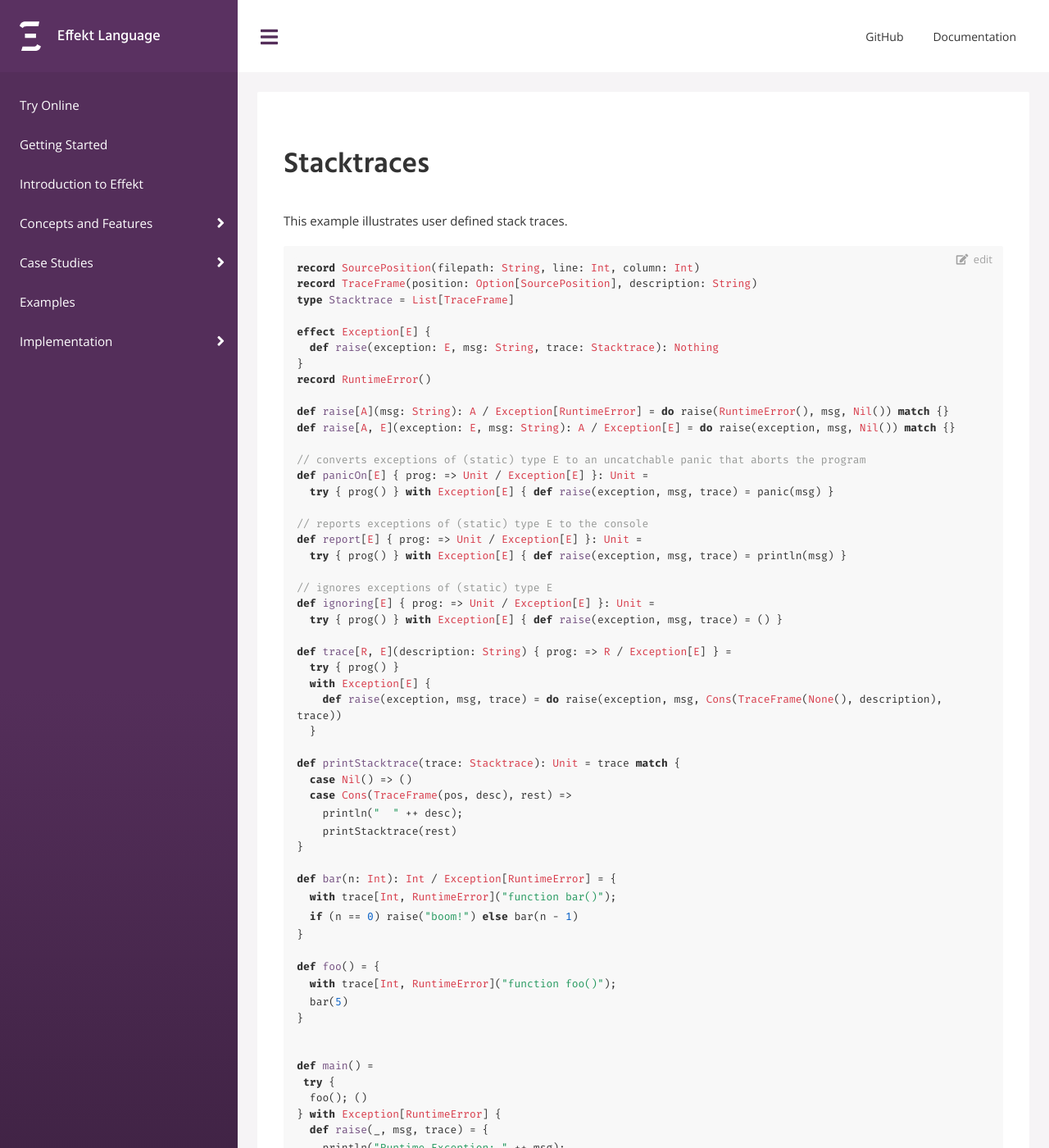
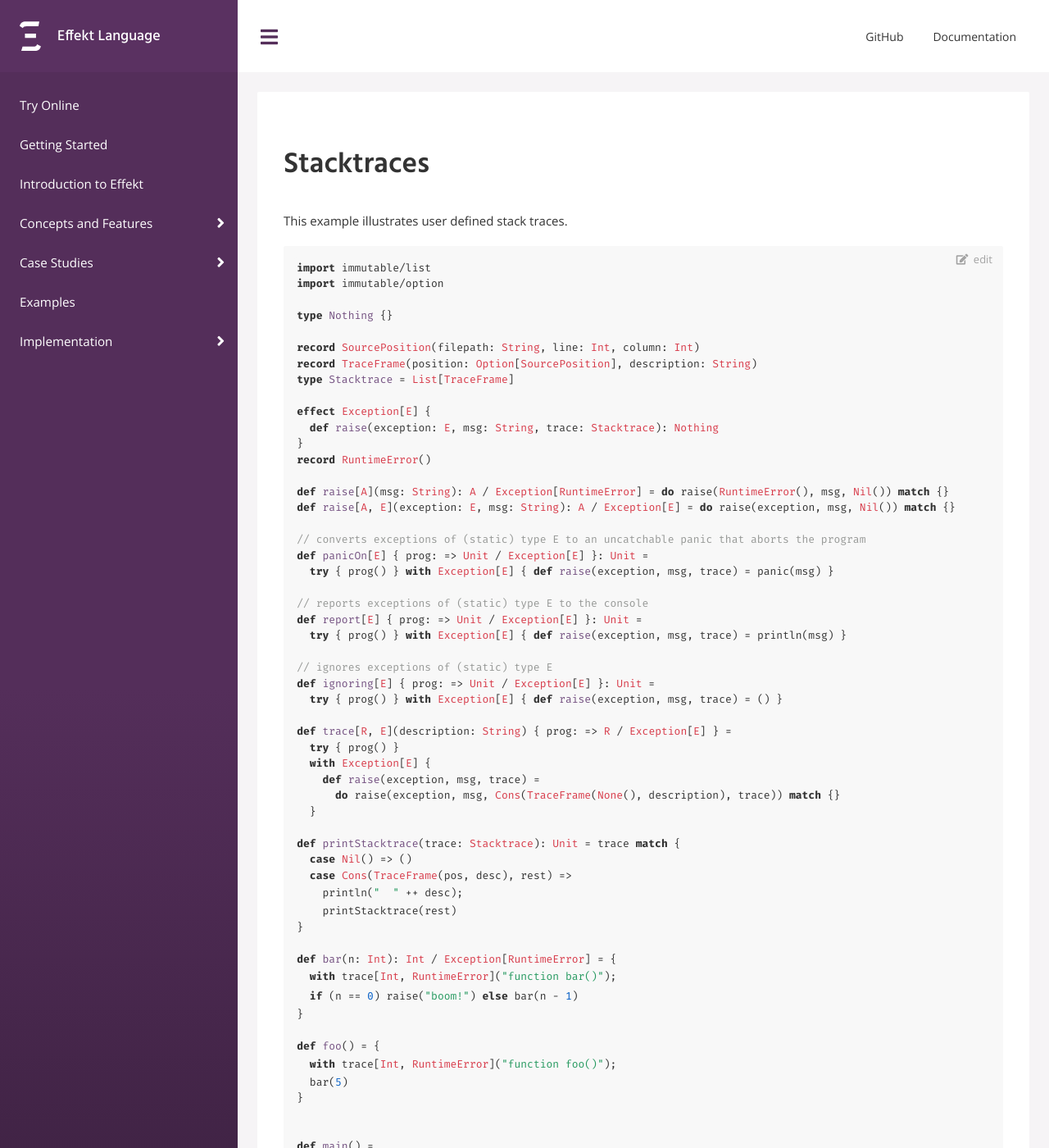
Before and after one commit to effekt-lang/effekt-website, a Jekyll site: the page built from _examples/stacktrace.md, in a window 1280 px wide and 1400 px high. Shown: the whole window at 82% size. Built offline with Jekyll 4.4.1, drawn with Linux system fonts in a browser that asks for light colours.

Commit message:
Fix example

````diff
--- a/_examples/stacktrace.md
+++ b/_examples/stacktrace.md
@@ -8,6 +8,11 @@ date: 2023-04-28
 This example illustrates user defined stack traces.
 
 ```
+import immutable/list
+import immutable/option
+
+type Nothing {}
+
 record SourcePosition(filepath: String, line: Int, column: Int)
 record TraceFrame(position: Option[SourcePosition], description: String)
 type Stacktrace = List[TraceFrame]
@@ -35,7 +40,8 @@ def ignoring[E] { prog: => Unit / Exception[E] }: Unit =
 def trace[R, E](description: String) { prog: => R / Exception[E] } =
   try { prog() }
   with Exception[E] {
-    def raise(exception, msg, trace) = do raise(exception, msg, Cons(TraceFrame(None(), description), trace))
+    def raise(exception, msg, trace) =
+      do raise(exception, msg, Cons(TraceFrame(None(), description), trace)) match {}
   }
 
 def printStacktrace(trace: Stacktrace): Unit = trace match {
````
